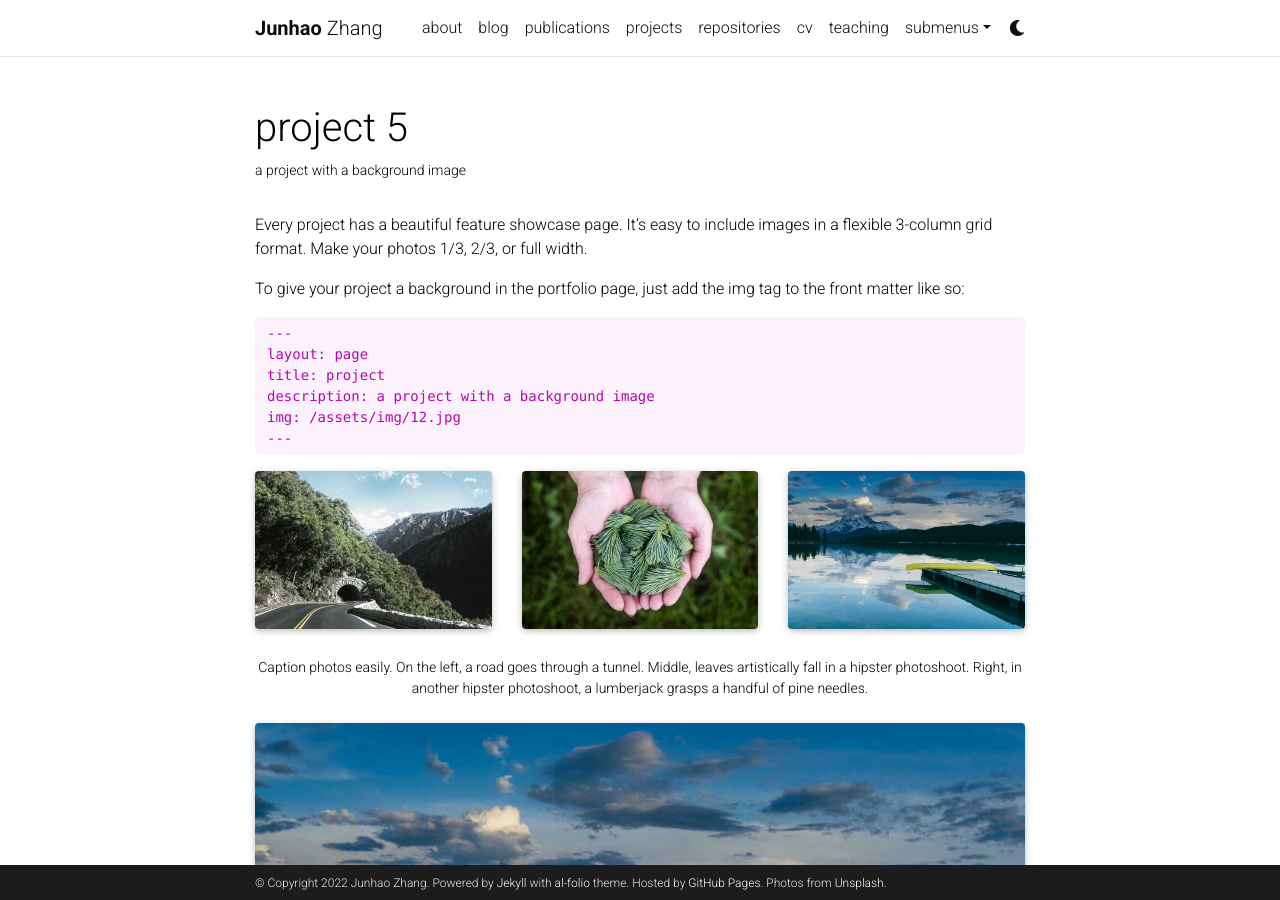
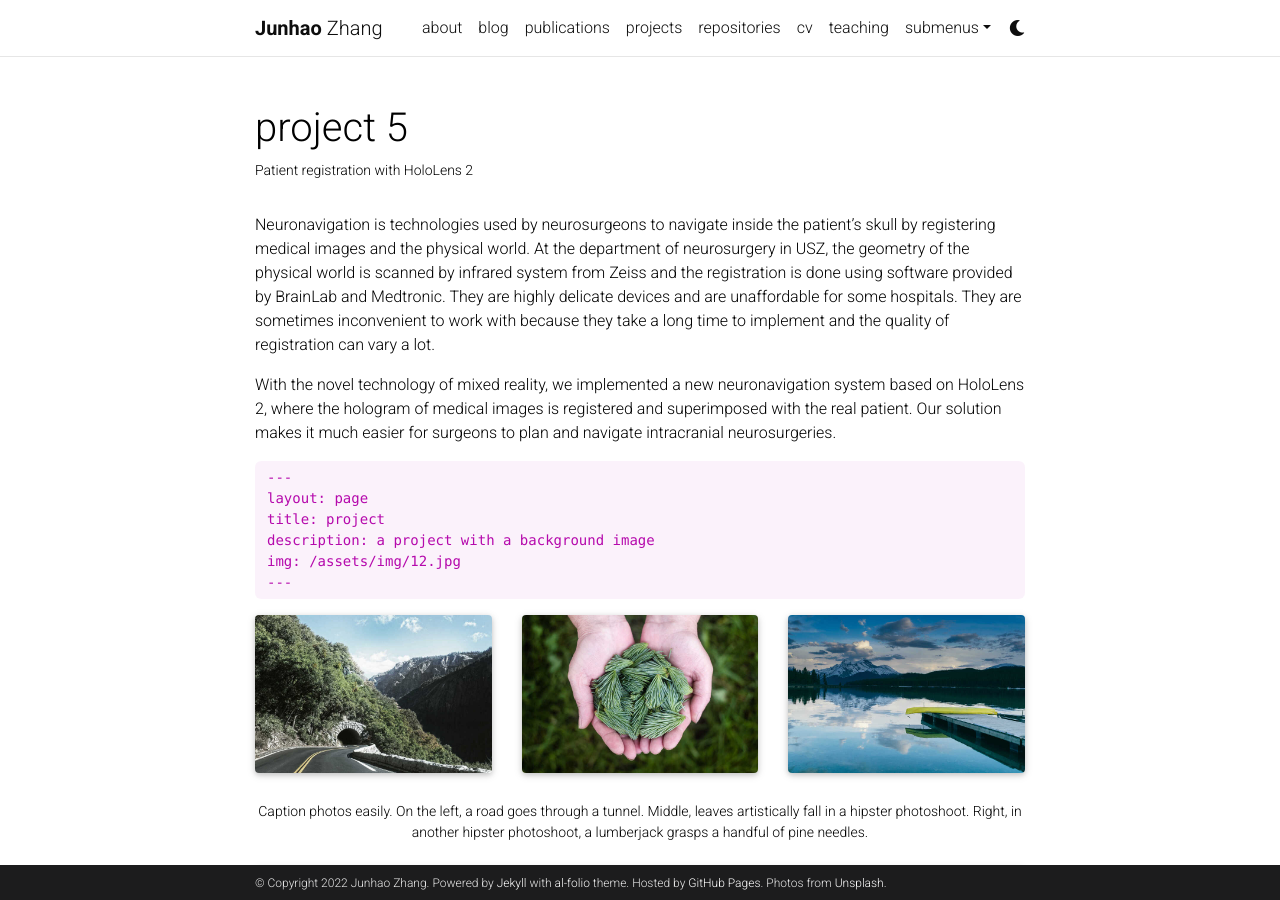
Before and after one commit to Junha0Zhang/junha0Zhang.github.io, a Jekyll site: the page built from _projects/5_project.md, in a window 1280 px wide and 900 px high. Built offline with Jekyll 4.4.1, drawn with Linux system fonts in a browser that asks for light colours; full-size pictures stand in for the smaller copies a plugin makes; comment, search, counter and statistics services are not loaded; a style sheet for code colours, icons or effects is not loaded.

Commit message:
Update 5_project.md

```diff
--- a/_projects/5_project.md
+++ b/_projects/5_project.md
@@ -1,17 +1,15 @@
 ---
 layout: page
 title: project 5
-description: a project with a background image
+description: Patient registration with HoloLens 2
 img: assets/img/1.jpg
 importance: 3
 category: Neuronavigation
 ---
 
-Every project has a beautiful feature showcase page.
-It's easy to include images in a flexible 3-column grid format.
-Make your photos 1/3, 2/3, or full width.
+Neuronavigation is technologies used by neurosurgeons to navigate inside the patient's skull by registering medical images and the physical world. At the department of neurosurgery in USZ, the geometry of the physical world is scanned by infrared system from Zeiss and the registration is done using software provided by BrainLab and Medtronic. They are highly delicate devices and are unaffordable for some hospitals. They are sometimes inconvenient to work with because they take a long time to implement and the quality of registration can vary a lot.
 
-To give your project a background in the portfolio page, just add the img tag to the front matter like so:
+With the novel technology of mixed reality, we implemented a new neuronavigation system based on HoloLens 2, where the hologram of medical images is registered and superimposed with the real patient. Our solution makes it much easier for surgeons to plan and navigate intracranial neurosurgeries.
 
     ---
     layout: page
```
